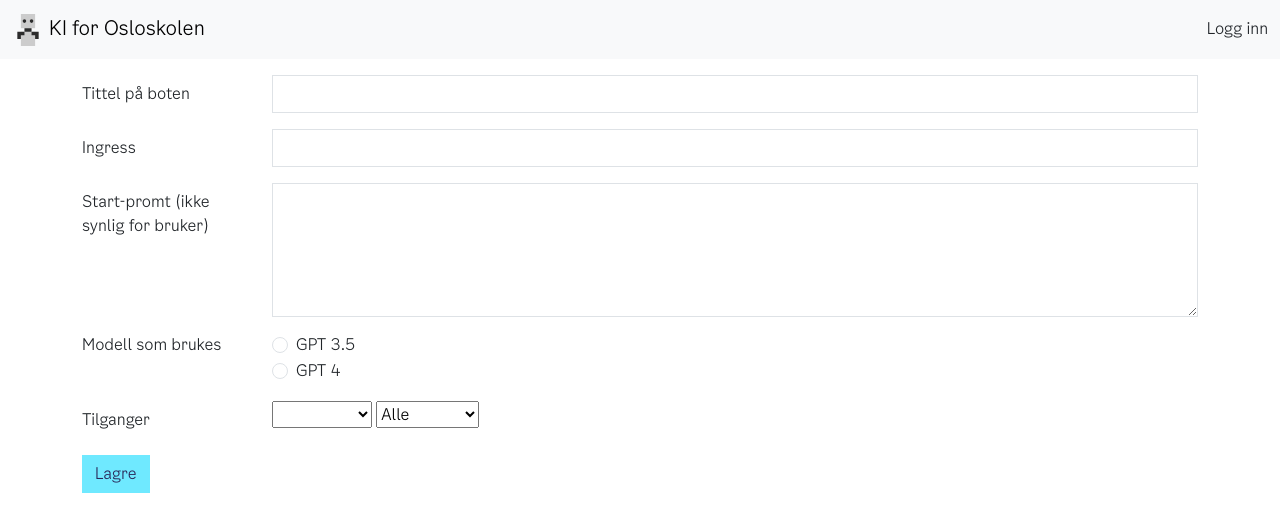
After one commit to Oslo-kommune-Utdanningsetaten/ki, a Flask app: template app/templates/adminbot.html in a window 1280 px wide. The commit adds this page. Shown: the top 532 px of the page. Run offline with Flask 3, Linux system fonts and the light colour scheme; the template is opened without the code that fills it, so the values that code supplies are empty; some libraries are stand-ins or nearby versions.

Commit message:
admin av bots ++

```diff
--- a/app/main/auth.py
+++ b/app/main/auth.py
@@ -18,6 +18,7 @@ client = WebApplicationClient(current_app.config['FEIDE_CLIENT_ID'])
 def load_logged_in_user():
         username = session.get('user.username')
         g.logged_on = False
+        g.admin = False
         if username is None:
             if (request.blueprint in ['main'] and
                     request.path != url_for('main.index')):
@@ -30,6 +31,13 @@ def load_logged_in_user():
             g.name = session.get('user.name')
             g.bots = session.get('user.bots')
             g.token = session.get('user.auth')
+
+
+            # temp admin access
+            if username == "fnygard@feide.osloskolen.no":
+                bots = models.Bot.query.all()
+                g.bots = [bot.bot_nr for bot in bots]
+                g.admin = True
 
 @auth.route('/login', methods=('GET', 'POST'))
 def login():
@@ -94,7 +102,6 @@ def feidecallback():
     username = userinfo_response.json()["https://n.feide.no/claims/eduPersonPrincipalName"]
     if username:
         access = models.BotAccess.query.all()
-
         schools = []
         levels = []
         employee = False
@@ -103,7 +110,7 @@ def feidecallback():
         groupinfo_endpoint = "https://groups-api.dataporten.no/groups/me/groups"
         uri, headers, body = client.add_token(groupinfo_endpoint)
         groupinfo_response = requests.get(uri, headers=headers, data=body)
-        print(groupinfo_response.json())
+        # print(groupinfo_response.json())
 
         for group in groupinfo_response.json():
             # role empoyee from parent org
@@ -123,7 +130,7 @@ def feidecallback():
                 levels.append(group['code'])
         for line in access:
             for school in schools:
-                if (line.school == school.org_nr) or (line.school == '*'):
+                if (line.school_id == school.org_nr) or (line.school_id == '*'):
                     if employee or (line.level == '*'):
                         if line.bot_nr not in bots:
                             bots.append(line.bot_nr)
--- a/app/static/js/scripts.js
+++ b/app/static/js/scripts.js
@@ -72,8 +72,8 @@ $(document).ready(function(){
 
   // get startpromt for bot
   function startpromt() {
-    postData("/api/bot_info/"+vm.bot_nr, {}).then((data) => {
-      vm.bot = data.bot_info
+    postData("/api/bot/"+vm.bot_nr, {}).then((data) => {
+      vm.bot = data.bot
       vm.messages = [{
             "role": "system",
             "content": vm.bot.prompt,
--- /dev/null
+++ b/app/templates/adminbot.html
@@ -0,0 +1,93 @@
+{% extends "header.html" %}
+
+{% block title %}
+  {{config['SITENAME']}}
+{% endblock %}
+
+{% block content %}
+
+<div class="container mt-3" >
+
+
+
+  <form method="post">
+    <div class="row mb-3">
+      <label for="bot_title" class="col-sm-2 col-form-label">Tittel på boten</label>
+      <div class="col-sm-10">
+        <input type="text" class="form-control" id="bot_title" value="{{bot.title}}" name="title">
+      </div>
+    </div>
+    <div class="row mb-3">
+      <label for="bot_ingress" class="col-sm-2 col-form-label">Ingress</label>
+      <div class="col-sm-10">
+        <input type="text" class="form-control" id="bot_ingress" value="{{bot.ingress}}" name="ingress">
+      </div>
+    </div>
+    <div class="row mb-3">
+      <label for="bot_promt" class="col-sm-2 col-form-label">Start-promt (ikke synlig for bruker)</label>
+      <div class="col-sm-10">
+        <textarea class="form-control" id="bot_promt" rows="5" name="prompt">{{bot.prompt}}</textarea>
+      </div>
+    </div>
+    <fieldset class="row mb-3">
+      <legend class="col-form-label col-sm-2 pt-0">Modell som brukes</legend>
+      <div class="col-sm-10">
+        <div class="form-check">
+          <input class="form-check-input" type="radio" name="model" id="model_35" value="gpt-3.5-turbo" {{ 'checked' if bot.model == 'gpt-3.5-turbo' }} >
+          <label class="form-check-label" for="model_35">
+            GPT 3.5
+          </label>
+        </div>
+        <div class="form-check">
+          <input class="form-check-input" type="radio" name="model" id="model_4" value="gpt-4" {{ 'checked' if bot.model == 'gpt-4' }}>
+          <label class="form-check-label" for="model_4">
+            GPT 4
+          </label>
+        </div>
+      </div>
+    </fieldset>
+    <div class="row mb-3">
+      <label for="accesses" class="col-sm-2 col-form-label">Tilganger</label>
+      <div class="col-sm-10">
+        {% for line in bot.accesses %}
+        <div>
+          <select name="access">
+            <option value="s:{{line.access_id}}:del"></option>
+            <option value="s:{{line.access_id}}:*" {{ 'selected' if line.school_id == '*' }}>Alle skoler</option>
+            {% for school in schools %}
+            <option value="s:{{line.access_id}}:{{school.org_nr}}" {{ 'selected' if line.school_id == school.org_nr }}>{{ school.school_name }}</option>
+            {% endfor %}
+          </select>
+          <select name="access">
+            <option value="l:{{line.access_id}}:-" {{ 'selected' if line.level == '-' }}>Kun lærere</option>
+            <option value="l:{{line.access_id}}:*" {{ 'selected' if line.level == '*' }}>Alle</option>
+            {% for lev in range(1,14) %}
+            <option value="l:{{line.access_id}}:{{lev}}" {{ 'selected' if line.level|int == lev }}>{{ lev }}. trinn</option>
+            {% endfor %}
+          </select>
+        </div>
+        {% endfor %}
+        <div>
+          <select name="access">
+            <option value="s:new:-" selected></option>
+            <option value="s:new:*">Alle skoler</option>
+            {% for school in schools %}
+            <option value="s:new:{{school.org_nr}}">{{ school.school_name }}</option>
+            {% endfor %}
+          </select>
+          <select name="access">
+            <option value="l:new:-">Kun lærere</option>
+            <option value="l:new:*" selected>Alle</option>
+            {% for lev in range(1,14) %}
+            <option value="l:new:{{lev}}">{{ lev }}. trinn</option>
+            {% endfor %}
+          </select>
+        </div>
+      </div>
+    </div>
+    <button type="submit" class="btn oslo-btn-primary">Lagre</button>
+  </form>
+
+
+</div>
+{% endblock %}
--- a/app/templates/bot.html
+++ b/app/templates/bot.html
@@ -28,8 +28,8 @@
         </div>
       </div>
     </div>
-    <div id="input_line" class="input-group mt-3">
-      <input type="text" v-model="message" class="form-control" placeholder="skriv her" @keypress.enter="sendMessage()" aria-label="skriv her" aria-describedby="button-send">
+    <div id="input_line" class="mt-3">
+      <textarea type="text" rows="5" v-model="message" class="form-control" placeholder="skriv her" @keypress.enter="sendMessage()"></textarea>
       <button class="btn oslo-btn-primary" type="button" id="button-send" @click="sendMessage()">Send</button>
       <button class="btn oslo-btn-secondary" type="button" id="button-new" @click="newThread()">Ny samtale</button>
     </div>
--- a/app/templates/index.html
+++ b/app/templates/index.html
@@ -10,7 +10,6 @@
 <div id="home" class="container">
   <p>
     Vi trenger en masse tekst her om ChatGPT
-    <br>{{ g.bots }}
   </p>
   <div class="row">
     {% for bot in bots %}
@@ -23,6 +22,9 @@
             <h5 class="card-title">{{ bot.title }}</h5>
             <p class="card-text">{{ bot.ingress }}</p>
             <a href="{{url_for('main.bot', bot_nr=bot.bot_nr)}}" class="btn oslo-btn-primary">Åpne</a>
+            {% if g.admin %}
+              <a href="{{url_for('main.adminbot', bot_nr=bot.bot_nr)}}" class="btn oslo-btn-secondary">Rediger</a>
+            {% endif %}
           </div>
         </div>
       </div>
```
Also changed, not shown: app/main/api.py (+13 -13 lines), app/main/models.py (+13 -11 lines), app/main/routes.py (+57 -3 lines).
